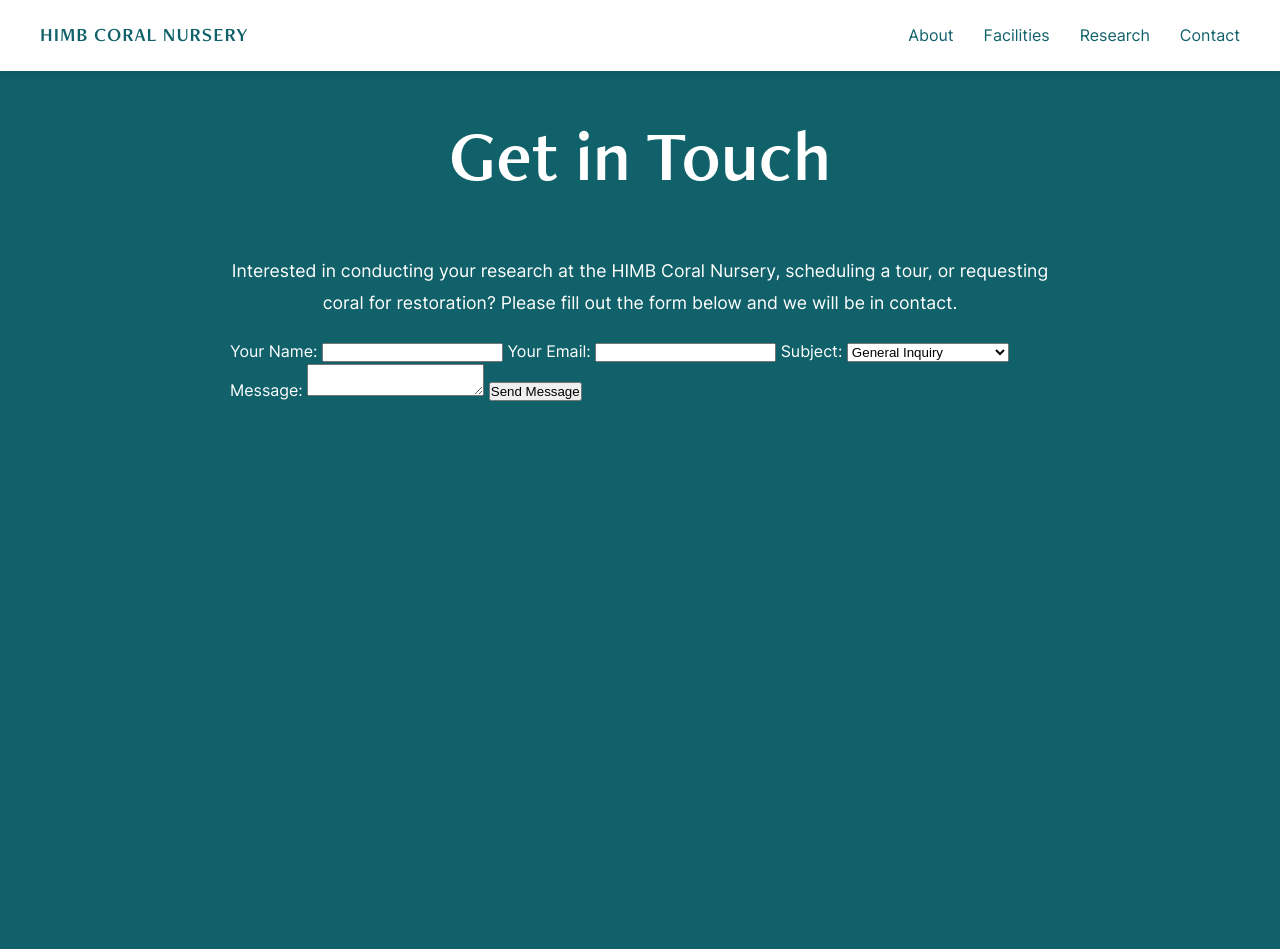
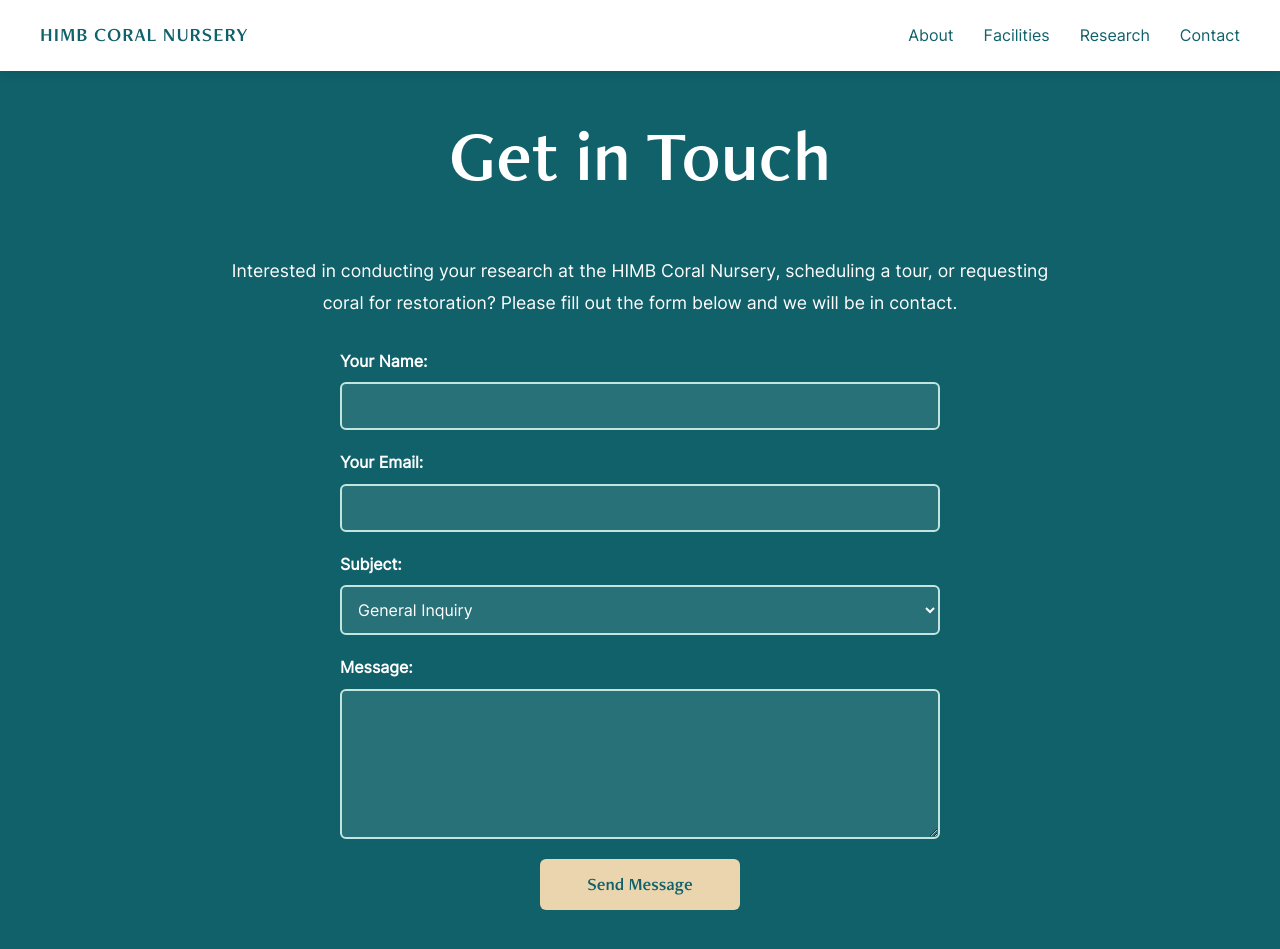
Before and after one commit to himb-coral-nursery/himb-coral-nursery.github.io, a Jekyll site: the page built from contact.md, in a window 1280 px wide and 1030 px high. Shown: the top 949 px of the window. Built offline with Jekyll 4.4.1, drawn with Linux system fonts in a browser that asks for light colours.

Commit message:
Add contact form styling to style.css

```diff
--- a/assets/css/style.css
+++ b/assets/css/style.css
@@ -753,7 +753,73 @@ td {
 }
 
 /* ==========================================================================
-   10. IMAGE SLIDER (for monitoring sections)
+   10. CONTACT FORM STYLING
+   ========================================================================== */
+.contact-form {
+  max-width: 600px;
+  margin: 30px auto;
+  display: flex;
+  flex-direction: column;
+  gap: 20px;
+}
+
+.contact-form label {
+  display: flex;
+  flex-direction: column;
+  font-weight: 600;
+  color: #fff;
+}
+
+.contact-form input,
+.contact-form select,
+.contact-form textarea {
+  margin-top: 8px;
+  padding: 12px;
+  border: 2px solid #C2E5DF;
+  border-radius: 6px;
+  background: rgba(255, 255, 255, 0.1);
+  color: #fff;
+  font-family: 'Nursery-Body', sans-serif;
+  font-size: 1rem;
+}
+
+.contact-form input::placeholder,
+.contact-form textarea::placeholder {
+  color: rgba(255, 255, 255, 0.6);
+}
+
+.contact-form textarea {
+  height: 150px;
+  resize: vertical;
+}
+
+.contact-form button {
+  background: #EBD5AF;
+  color: #10616A;
+  padding: 14px 28px;
+  border: none;
+  border-radius: 6px;
+  cursor: pointer;
+  font-family: 'Nursery-Heading', sans-serif;
+  font-size: 1.1rem;
+  font-weight: bold;
+  transition: 0.3s;
+  align-self: center;
+  min-width: 200px;
+}
+
+.contact-form button:hover {
+  background: #fff;
+  color: #10616A;
+}
+
+.contact-form select option {
+  background: #10616A;
+  color: #fff;
+}
+
+/* ==========================================================================
+   11. IMAGE SLIDER (for monitoring sections)
    ========================================================================== */
 .image-slider-container {
   max-width: 800px;
@@ -860,7 +926,7 @@ td {
 }
 
 /* ==========================================================================
-   11. ANCHOR LINKS
+   12. ANCHOR LINKS
    ========================================================================== */
 .section-1 a[id],
 .section-2 a[id],
@@ -873,7 +939,7 @@ td {
 }
 
 /* ==========================================================================
-   12. ANIMATIONS
+   13. ANIMATIONS
    ========================================================================== */
 @keyframes fadeInStay {
   0% { opacity: 0; transform: translateY(30px); }
@@ -881,7 +947,7 @@ td {
 }
 
 /* ==========================================================================
-   13. NARROW DESKTOP (768px - 1208px)
+   14. NARROW DESKTOP (768px - 1208px)
    ========================================================================== */
 @media (max-width: 1208px) and (min-width: 768px) {
   .fade-in-text {
@@ -913,7 +979,7 @@ td {
 }
 
 /* ==========================================================================
-   14. MOBILE (≤767px)
+   15. MOBILE (≤767px)
    ========================================================================== */
 @media (max-width: 767px) {
 
```
